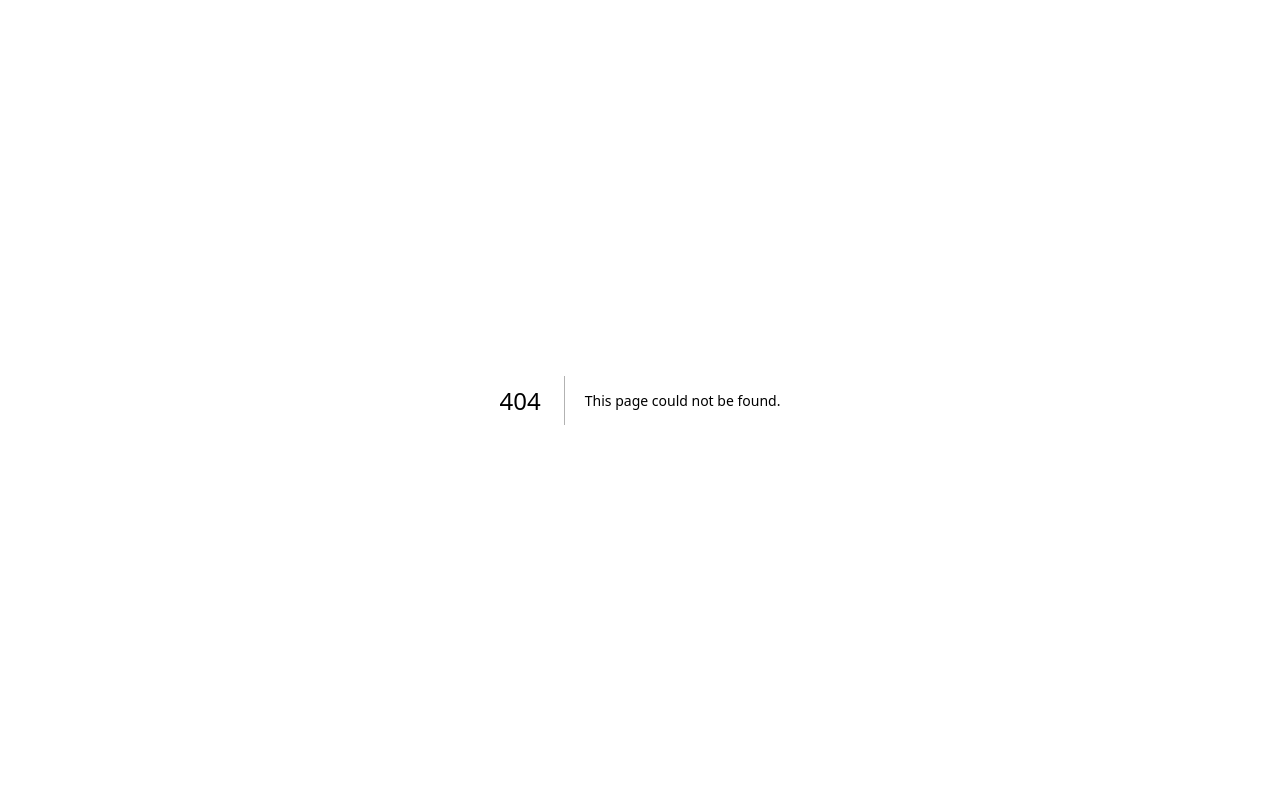
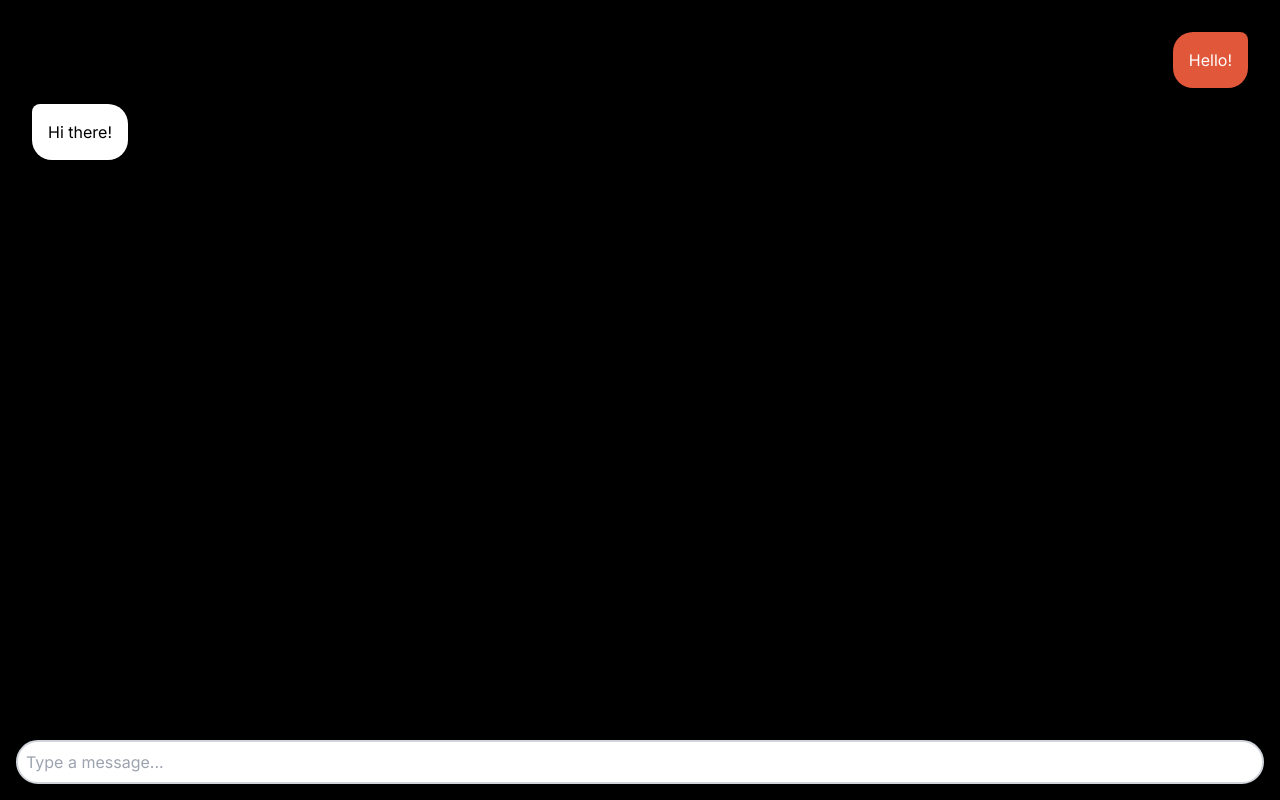
Before and after one commit to DeliBuddy/Web_Delibuddy, a Next.js app: page /chat in a window 1280 px wide. Before the commit this address had no page. Built offline with nearby package versions, Linux system fonts and the light colour scheme.

Commit message:
added temporary chat page

```diff
--- /dev/null
+++ b/app/chat/page.tsx
@@ -0,0 +1,72 @@
+'use client'
+import React, { useState, useEffect, useRef } from 'react';
+
+const ChatScreen = () => {
+  const [message, setMessage] = useState('');
+  const [messages, setMessages] = useState([
+    { id: 1, sender: true, text: 'Hello!', color: '#E1573A' },
+    { id: 2, sender: false, text: 'Hi there!', color: 'white' },
+  ]);
+
+//   const messagesEndRef = useRef(null);
+
+  const handleSendMessage = () => {
+    if (message.trim() === '') return;
+
+    const newMessage = {
+      id: messages.length + 1,
+      sender: true,
+      text: message,
+      color: '#E1573A',
+    };
+
+    setMessages([...messages, newMessage]);
+    setMessage('');
+  };
+
+//   useEffect(() => {
+//     messagesEndRef.current.scrollIntoView({ behavior: 'smooth' });
+//   }, [messages]);
+
+  return (
+    <div className="bg-black text-white h-screen flex flex-col">
+      <div className="flex-grow flex flex-col p-8 overflow-auto">
+        <div className="flex flex-col space-y-4">
+          {messages.map((msg) => (
+            <div
+              key={msg.id}
+              className={`flex items-start space-x-2 ${
+                msg.sender ? 'justify-end' : 'justify-start'
+              }`}
+            >
+              <div
+                className={`p-4 rounded-lg ${
+                  msg.sender
+                    ? 'bg-[#E1573A] rounded-tl-[20px] rounded-bl-[20px] rounded-br-[20px]'
+                    : 'bg-white text-black rounded-tr-[20px] rounded-br-[20px] rounded-bl-[20px]'
+                }`}
+              >
+                <p>{msg.text}</p>
+              </div>
+            </div>
+          ))}
+
+        </div>
+      </div>
+      <div className="p-4">
+        <input
+          type="text"
+          className="w-full p-2 rounded-full border-2 border-gray-300 focus:outline-none bg-white text-black"
+          placeholder="Type a message..."
+          value={message}
+          onChange={(e) => setMessage(e.target.value)}
+          onKeyPress={(e) => {
+            if (e.key === 'Enter') handleSendMessage();
+          }}
+        />
+      </div>
+    </div>
+  );
+};
+
+export default ChatScreen;
--- a/app/page.tsx
+++ b/app/page.tsx
@@ -1,12 +1,12 @@
 import Image from 'next/image'
-import {Hero,Menu,Cart,Checkout} from '@/app/pages'
+import {Hero,Menu,Cart,Checkout,Chat} from '@/app/pages'
 
 
 
 export default function Home() {
   return (
     <main className="overflow-hidden">
-     <Checkout/>
+     <Chat/>
     </main>
   )
 }
--- a/app/pages/index.tsx
+++ b/app/pages/index.tsx
@@ -2,4 +2,5 @@ import Hero from "../hero/page";
 import Menu from "../menu/page";
 import Cart from "../cart/page";
 import Checkout from "../checkout/page";
- export {Hero,Menu,Cart,Checkout}
+import Chat from "../chat/page";
+ export {Hero,Menu,Cart,Checkout,Chat}
```
